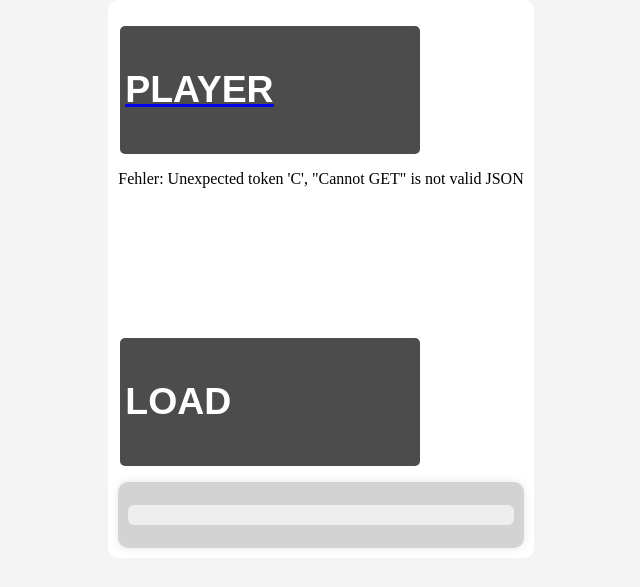
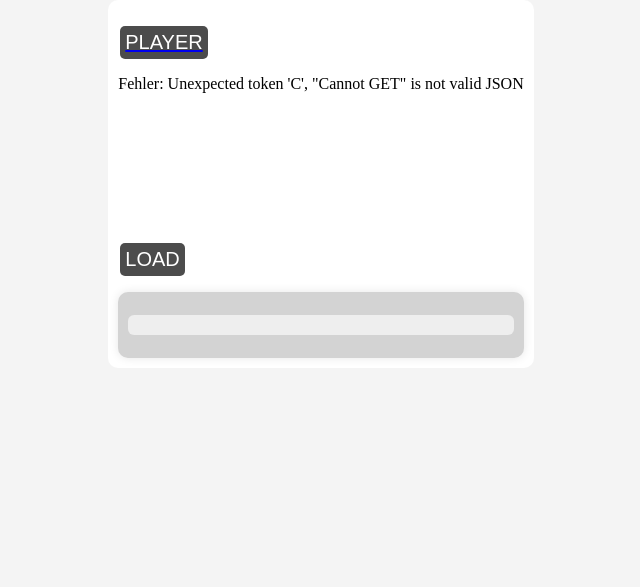
Before and after one commit to HaraldRau/radiopi, a Python web app: template webinterface/templates/verzeichnisbaum.html in a window 1280 px wide. Shown: the top 587 px of the page, without its empty margins (319-959 px from the left). Run offline with Jinja, Linux system fonts and the light colour scheme; the template is opened without the code that fills it, so the values that code supplies are empty.

Commit message:
Adjust button styles and text formatting

```diff
--- a/webinterface/templates/verzeichnisbaum.html
+++ b/webinterface/templates/verzeichnisbaum.html
@@ -22,10 +22,9 @@ body {
 			text-align: center;
 			text-decoration: none;
 			display: inline-block;
-			font-size: 32px;
+			font-size: 20px;
 			margin: 2px;
 			cursor: pointer;
-			width: 300px;
 			display: flex;
 			flex-direction: column;
 		}
@@ -158,11 +157,11 @@ window.addEventListener("load", () => setEventListener());
 </head>
 <body>
 	<div class="schalter">
-		<p><a href="/"><button class="button"><h3>PLAYER</h3></button></a></p>
+		<p><a href="/"><button class="button">PLAYER</button></a></p>
 		<p><span id="current"></span></p>
 		<div id="folders"></div>
 		<div id="files"></div>
-		<p><button id="play"><h3>LOAD</h3></button></p>
+		<p><button id="play">LOAD</button></p>
 		<div class="nachricht">
 			<pre id="output"></pre>
 		</div>
```
